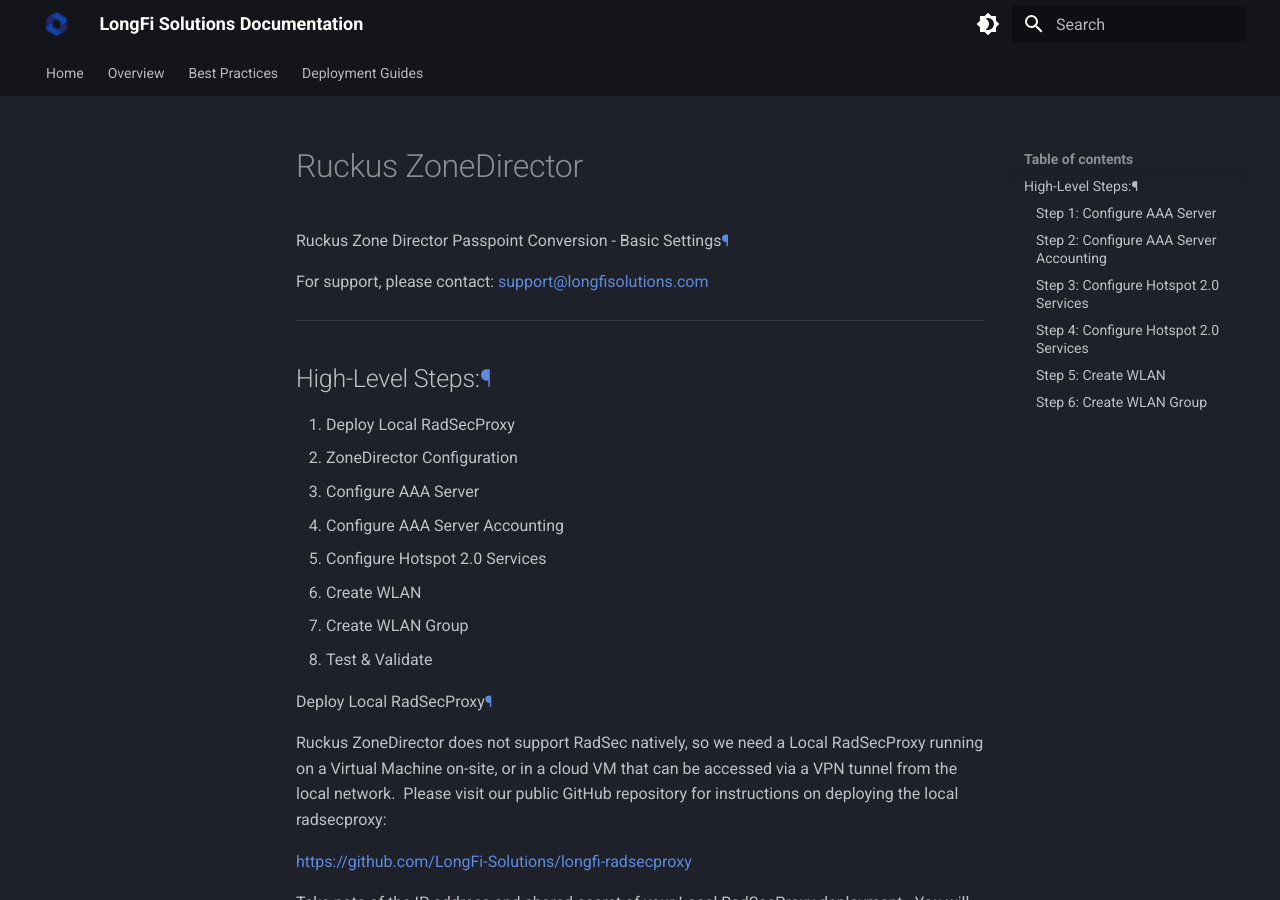
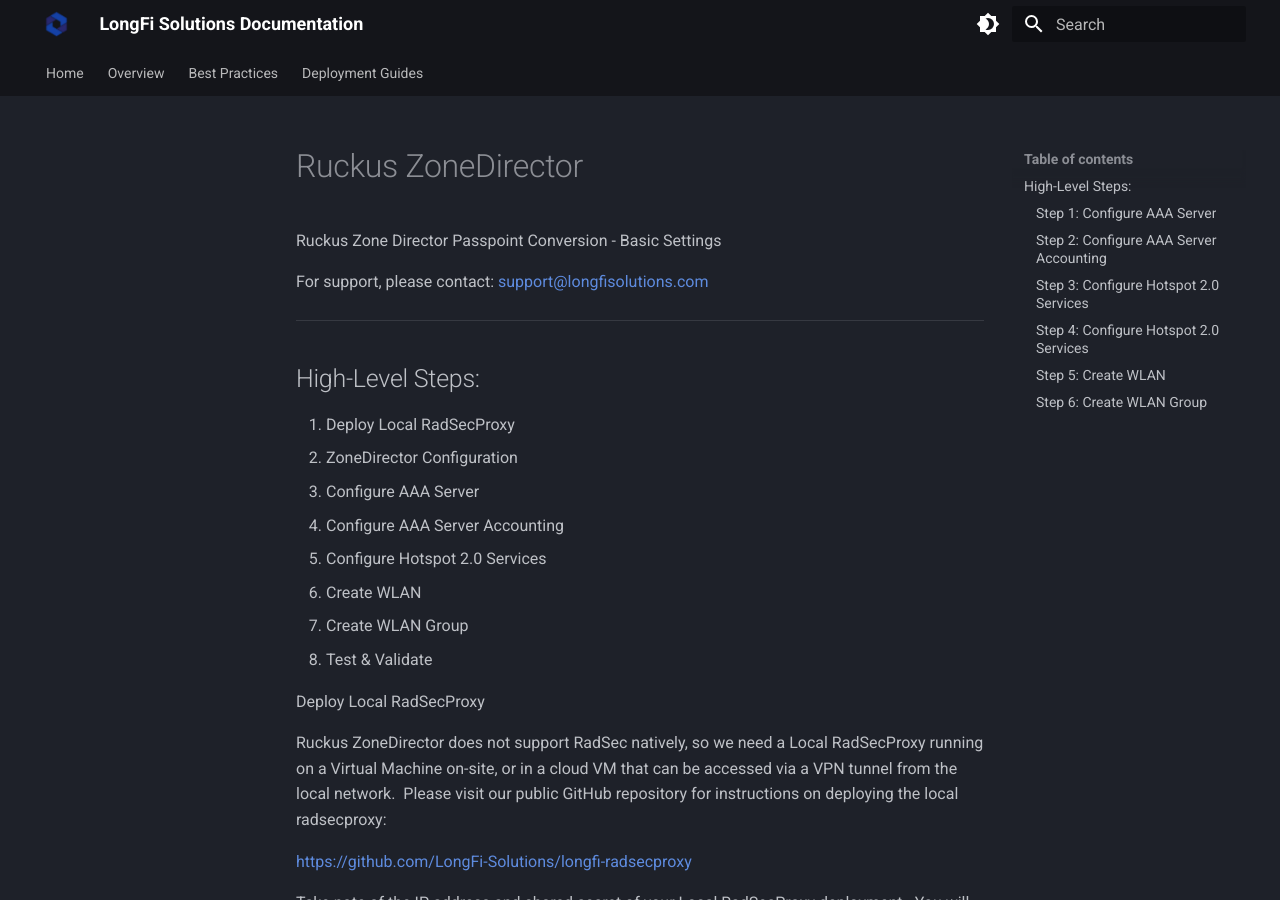
Before and after one commit to LongFi-Solutions/longfi-solutions.github.io, an MkDocs documentation site: the page built from docs/deployment/ruckus-zonedirector.md, in a window 1280 px wide and 900 px high. Built offline with MkDocs 1.6.1 and Material for MkDocs 9.7.7, drawn with Linux system fonts in a browser that asks for light colours; part of the change alters nothing that is shown.

```diff
--- a/docs/deployment/ruckus-zonedirector.md
+++ b/docs/deployment/ruckus-zonedirector.md
@@ -2,13 +2,13 @@
 title: Ruckus ZoneDirector
 ---
 
-Ruckus Zone Director Passpoint Conversion - Basic Settings[¶](https://longfi-solutions.github.io/deployment/cambium/#cambium-passpoint-conversion-basic-settings "Permanent link")
+Ruckus Zone Director Passpoint Conversion - Basic Settings
 
 For support, please contact: [support@longfisolutions.com](mailto:support@longfisolutions.com)
 
 ***
 
-## High-Level Steps:[¶](https://longfi-solutions.github.io/deployment/cambium/#high-level-steps "Permanent link")
+## High-Level Steps:
 
 1. Deploy Local RadSecProxy
 2. ZoneDirector Configuration
@@ -19,7 +19,7 @@ For support, please contact: [support@longfisolutions.com](mailto:support@longf
 7. Create WLAN Group
 8. Test & Validate
 
-Deploy Local RadSecProxy[¶](https://longfi-solutions.github.io/deployment/cambium/#deploy-local-radsecproxy "Permanent link")
+Deploy Local RadSecProxy
 
 Ruckus ZoneDirector does not support RadSec natively, so we need a Local RadSecProxy running on a Virtual Machine on-site, or in a cloud VM that can be accessed via a VPN tunnel from the local network.  Please visit our public GitHub repository for instructions on deploying the local radsecproxy:
 
```
